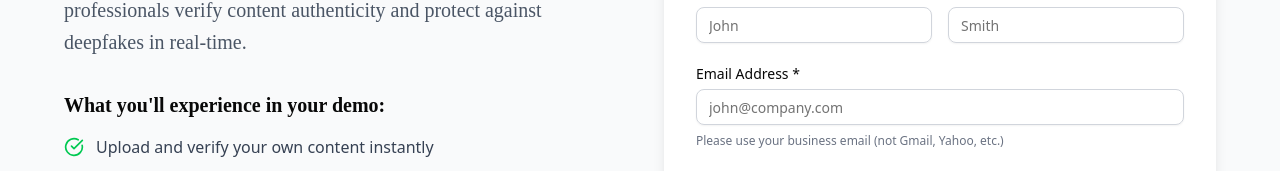
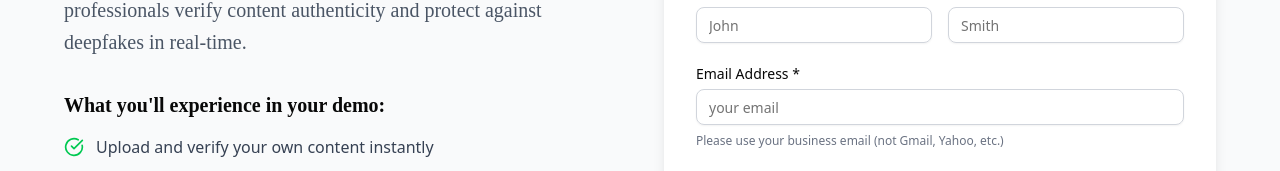
Before and after one commit to miracle73/Safeguardmedia-website, a React (Vite) app: page /get-started in a window 1280 px wide. Shown: the part 312-483 px from the top of the page. Built offline with nearby package versions, Linux system fonts and the light colour scheme.

Commit message:
Recent changes

```diff
--- a/src/pages/requestDemo.tsx
+++ b/src/pages/requestDemo.tsx
@@ -403,7 +403,7 @@ export default function RequestDemo2() {
                       <Input
                         id="email"
                         type="email"
-                        placeholder="john@company.com"
+                        placeholder="your email "
                         value={formData.email}
                         onChange={(e) =>
                           handleInputChange("email", e.target.value)
```
